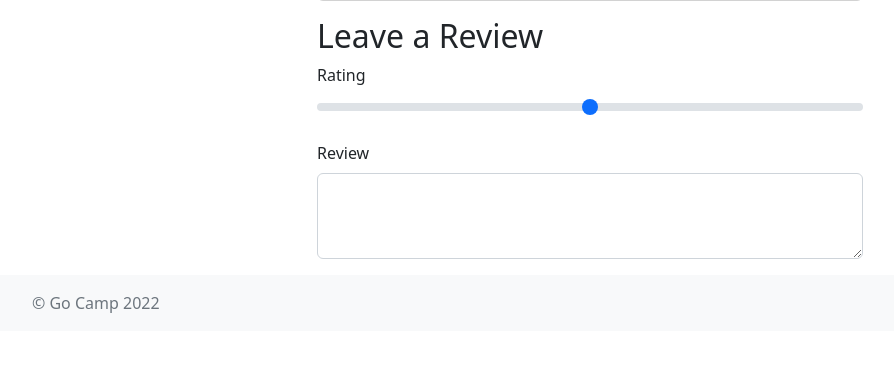
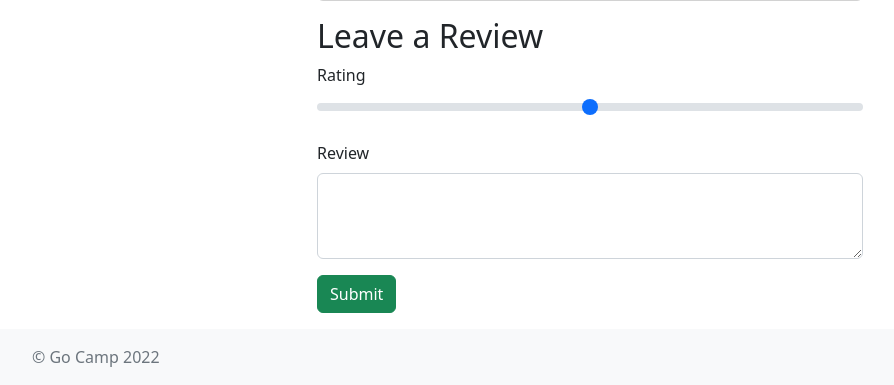
Before and after one commit to regal-rahul/GoCamp, a Node server app: page /campgrounds/600000000000000000000003 in a window 1280 px wide. Shown: the part 1003-1388 px from the top of the page, without its empty margins (50-944 px from the left). Before the commit the page ends 1316 px from the top, so only its background shows below. Run offline with Node 20, Linux system fonts and the light colour scheme; data comes from the database, SQL or seed files in the repository; some libraries are stand-ins or nearby versions.

Commit message:
Add form margin

```diff
--- a/views/campgrounds/show.ejs
+++ b/views/campgrounds/show.ejs
@@ -23,7 +23,7 @@
             </div>
           </div>
           <h2>Leave a Review</h2>
-          <form action="">
+          <form action="" class="mb-3">
             <div class="mb-3">
               <label class="form-label" for="rating">Rating</label>
               <input class="form-range" type="range" name="review[rating]" min="1" max="5" id="rating">
@@ -32,6 +32,7 @@
               <label class="form-label" for="body">Review</label>
               <textarea class="form-control" name="review[body]" id="body" cols="30" rows="3"></textarea>
             </div>
+            <button class="btn btn-success">Submit</button>
           </form>
     </div>
 </div>
```
